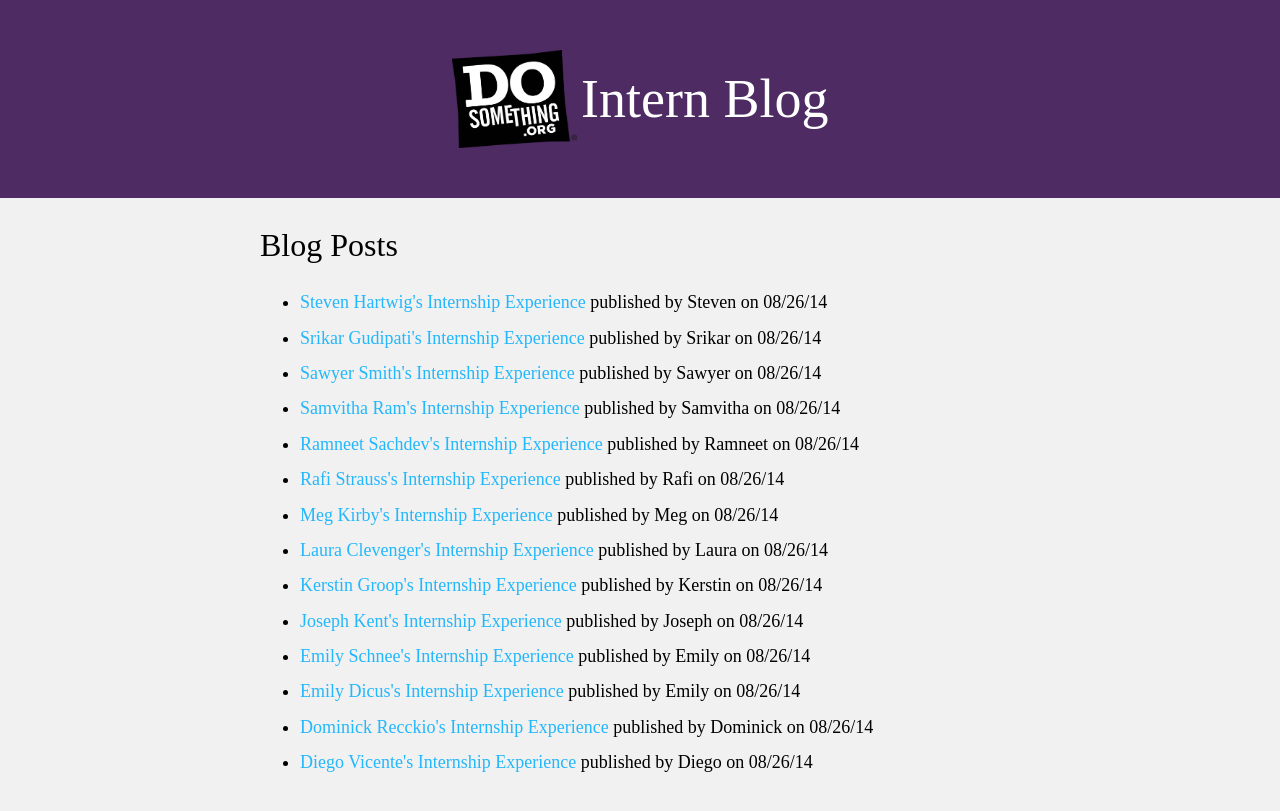
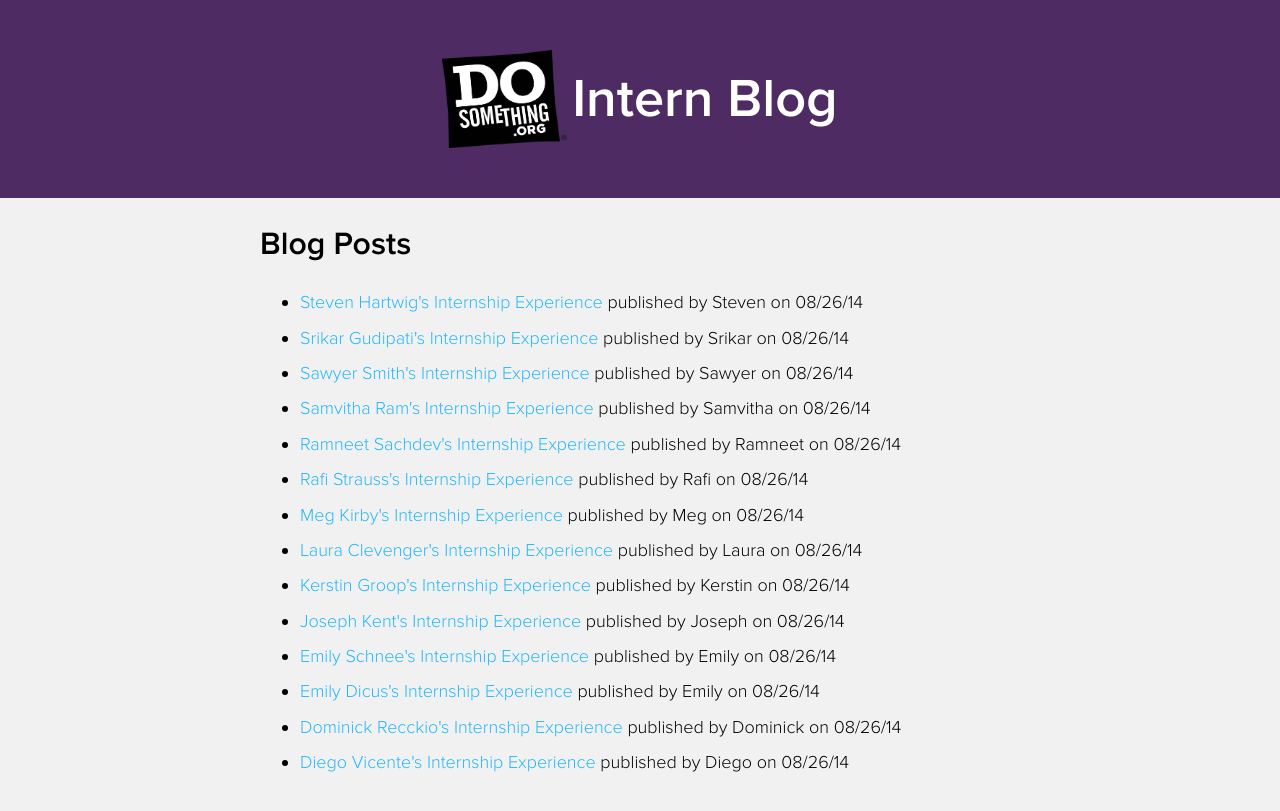
Before and after one commit to DoSomething/intern-blog, a Jekyll site: the page built from index.html, in a window 1280 px wide. Shown: the top 811 px of the page. Built offline with Jekyll 4.4.1, drawn with Linux system fonts in a browser that asks for light colours; nearby versions of some CDN libraries; some web fonts are replaced.

Commit message:
Switching urls according to Tong's suggestion

```diff
--- a/_includes/head.html
+++ b/_includes/head.html
@@ -5,6 +5,6 @@
     <meta name="viewport" content="width=device-width">
     <meta name="description" content="{{ site.description }}">
 
-    <link rel="stylesheet" href="css/main.min.css">
-    <link rel="stylesheet" href="css/lib/nprogress.css">
+    <link rel="stylesheet" href="/intern-blog/css/main.min.css">
+    <link rel="stylesheet" href="/intern-blog/css/lib/nprogress.css">
 </head>
--- a/_includes/scripts.html
+++ b/_includes/scripts.html
@@ -1,4 +1,4 @@
 <script src="http://code.jquery.com/jquery-2.1.1.js"></script>
-<script src="/js/lib/nprogress.js"></script>
-<script src="/js/lib/jquery.pjax.js"></script>
-<script src="/js/main.min.js"></script>
+<script src="/intern-blog/js/lib/nprogress.js"></script>
+<script src="/intern-blog/js/lib/jquery.pjax.js"></script>
+<script src="/intern-blog/js/main.min.js"></script>
--- a/_sass/partials/_fonts.scss
+++ b/_sass/partials/_fonts.scss
@@ -1,14 +1,14 @@
 @font-face {
     font-family: 'Proxima Nova Light';
-    src: url('fonts/Proxima Nova/ProximaNova-Light.otf');
+    src: url('/intern-blog/fonts/Proxima Nova/ProximaNova-Light.otf');
 }
 
 @font-face {
     font-family: 'Proxima Nova SBold';
-    src: url('fonts/Proxima Nova/ProximaNova-Sbold.otf');
+    src: url('/intern-blog/fonts/Proxima Nova/ProximaNova-Sbold.otf');
 }
 
 @font-face {
     font-family: 'Proxima Nova Bold';
-    src: url('fonts/Proxima Nova/ProximaNova-Bold.otf');
+    src: url('/intern-blog/fonts/Proxima Nova/ProximaNova-Bold.otf');
 }
```
